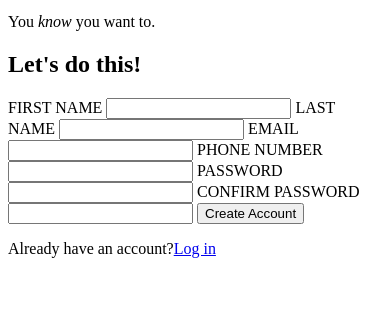
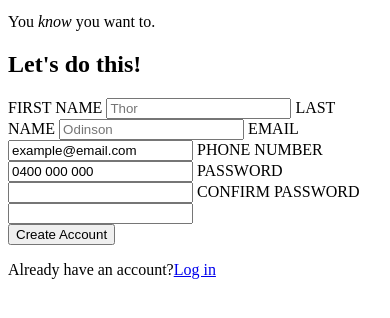
Before and after one commit to reneexie01/odin-sign-up-form, a plain HTML site: page index.html in a window 390 px wide. Shown: the part 132-450 px from the top of the page. Drawn offline with Linux system fonts and the light colour scheme.

Commit message:
Added placeholders and phone number validation

```diff
--- a/index.html
+++ b/index.html
@@ -11,18 +11,19 @@
     <p>This is not a real online service! You know you need something like this in your life to help you realize your deepest dreams. Sign up <em>now</em> to get started.</p>
     <p>You <em>know</em> you want to.</p>
     <h2>Let's do this!</h2>
-    <form>
+    <form id="odin-form">
+
         <label for="first-name">FIRST NAME</label>
-        <input type="text" id="first-name" name="first-name">
+        <input type="text" id="first-name" name="first-name" placeholder="Thor">
 
         <label for="last-name">LAST NAME</label>
-        <input type="text" id="last-name" name="last-name">
+        <input type="text" id="last-name" name="last-name" placeholder="Odinson">
 
         <label for="email-address">EMAIL</label>
-        <input type="email" id="email-address" name="email-address">
+        <input type="email" id="email-address" name="email-address" value="example@email.com">
 
         <label for="phone-number">PHONE NUMBER</label>
-        <input type="tel" id="phone-number" name="phone-number">
+        <input type="tel" id="phone-number" name="phone-number" placeholder="0400 000 000" pattern="[0-9]{4}\s[0-9]{3}\s[0-9]{3}" value="0400 000 000">
 
         <label for="password">PASSWORD</label>
         <input type="text" id="password" name="password">
@@ -30,8 +31,8 @@
         <label for="confirm-password">CONFIRM PASSWORD</label>
         <input type="text" id="confirm-password" name="confirm-password">
 
-        <button>Create Account</button>
-        <p>Already have an account?<a href="#">Log in</a></p>
     </form>
+    <button type="submit" form="odin-form">Create Account</button>
+    <p>Already have an account?<a href="#">Log in</a></p>
 </body>
 </html>
```
